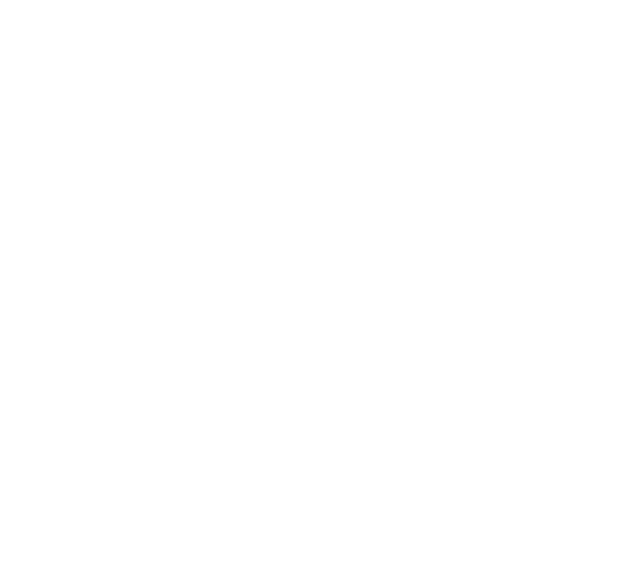
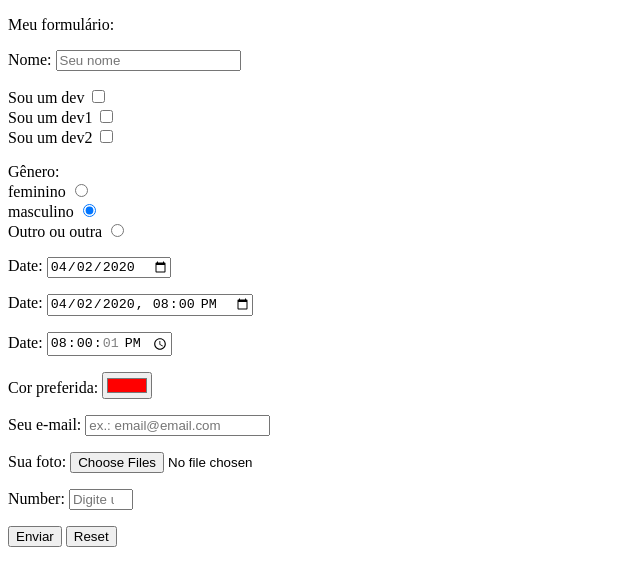
Before and after one commit to jjosebastos/projetos, a plain HTML site: page Curso HTML/Form/index.html in a window 1280 px wide. Shown: the whole page, without its empty margins (0-640 px from the left). Drawn offline with Linux system fonts and the light colour scheme.

Commit message:
Aula de formulários

```diff
--- a/Curso HTML/Form/index.html
+++ b/Curso HTML/Form/index.html
@@ -1,12 +1,81 @@
 <!DOCTYPE html>
 <html lang="pt-BR">
+
 <head>
     <meta charset="UTF-8">
     <meta http-equiv="X-UA-Compatible" content="IE=edge">
     <meta name="viewport" content="width=device-width, initial-scale=1.0">
     <title>Forms</title>
 </head>
+
 <body>
+    <style>
+        label {
+            cursor: pointer;
+        }
+    </style>
+    <form action="#" method="get" target="_blank" autocomplete="off">
+        <p>Meu formulário:</p>
+        <p>
+            <label for="nome">Nome:</label>
+            <input type="text" id="nome" name="nome" placeholder="Seu nome">
+        </p>
+        <p>
+            <label for="dev">Sou um dev</label>
+            <input type="checkbox" id="dev"
+             name="dev" value="sim" ><br>
+            <label for="dev1">Sou um dev1</label>
+            <input type="checkbox" id="dev1"
+             name="dev1" value="sim" ><br>
+            <label for="dev2">Sou um dev2</label>
+            <input type="checkbox" id="dev2"
+             name="dev2" value="sim" >
+        </p>
+        <p>
+            Gênero:<br>
+            <label for="feminino">feminino</label>
+            <input type="radio" id="feminino"
+             name="genero" value="feminino" ><br>
+            <label for="masculino">masculino</label>
+            <input type="radio" id="masculino"
+             name="genero" value="masculino" checked><br>
+            <label for="outro_outra">Outro ou outra</label>
+            <input type="radio" id="outro_outra"
+             name="genero" value="outro_outra" >
+        </p>
+        <p>
+            <label for="nome">Date:</label>
+            <input type="date" id="date" name="date" value="2020-04-02">
+        </p>
+        <p>
+            <label for="nome">Date:</label>
+            <input type="datetime-local" id="datetime" name="datetime" value="2020-04-02T20:00">
+        </p>
+        <p>
+            <label for="nome">Date:</label>
+            <input type="time" id="time" name="time" value="20:00:01">
+        </p>
+        <p>
+            <label for="cor">Cor preferida:</label>
+            <input type="color" id="cor" name="cor" value="#FF0000">
+        </p>
+        <p>
+            <label for="email">Seu e-mail:</label>
+            <input type="email" id="email" name="email" placeholder="ex.: email@email.com">
+        </p>
+        <p>
+            <label for="file">Sua foto:</label>
+            <input type="file" id="file" name="file" accept=".png,.exe,image/*" multiple>
+        </p>
+        <p>
+            <label for="number">Number:</label>
+            <input type="number" id="number" name="number" placeholder="Digite um número" min="5" max="100" step="5">
+        </p>
+        <p>
+            <button type="submit">Enviar</button>
+            <button type="reset">Reset</button>
+        </p>
+    </form>
+</body>
 
-</body>
 </html>
```
